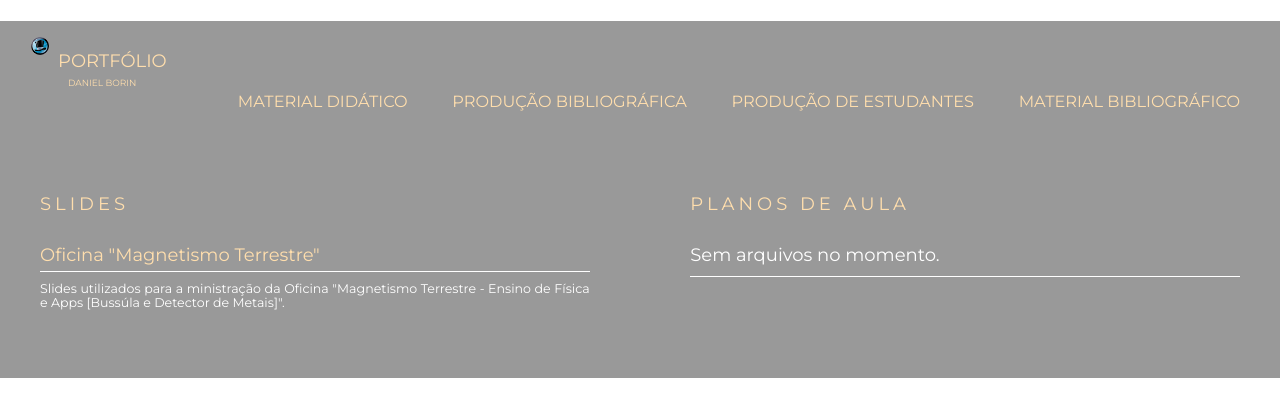
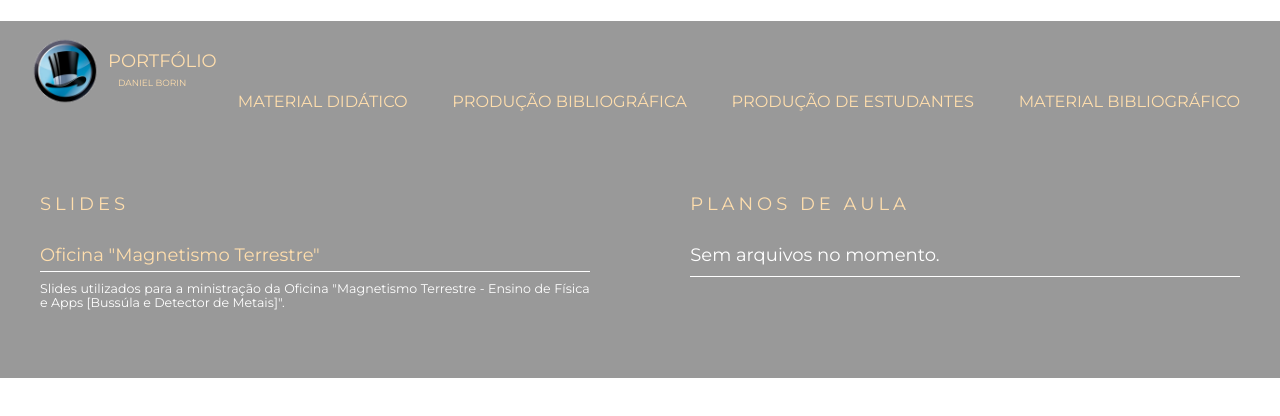
Before and after one commit to danielborin/Portfolio, a plain HTML site: page materialDidatico.html in a window 1280 px wide. Drawn offline with nearby package versions, Linux system fonts and the light colour scheme.

Commit message:
Update materialDidatico.html

```diff
--- a/materialDidatico.html
+++ b/materialDidatico.html
@@ -13,7 +13,7 @@
 
     <body>
         <header>
-            <div class="homeBtn"><a href="https://danielborin.github.io/portfolio"><img src="css/img/TopHatBlue.png" alt="Página Inicial" width="20"> <f> Portfólio <p> Daniel Borin </p></f></a></div>
+            <div class="homeBtn"><a href="https://danielborin.github.io/portfolio"><img src="css/img/TopHatBlue.png" alt="Página Inicial" width="70"> <f> Portfólio <p> Daniel Borin </p></f></a></div>
             <nav id="mainNav">
                 <div class="row">
                     <ul class="mainNav">
```
